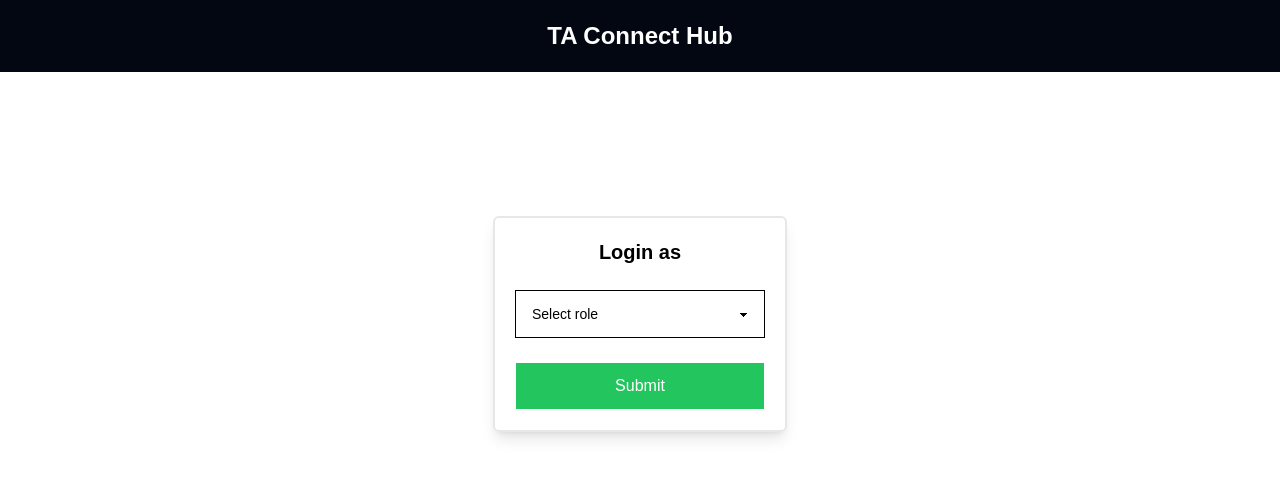
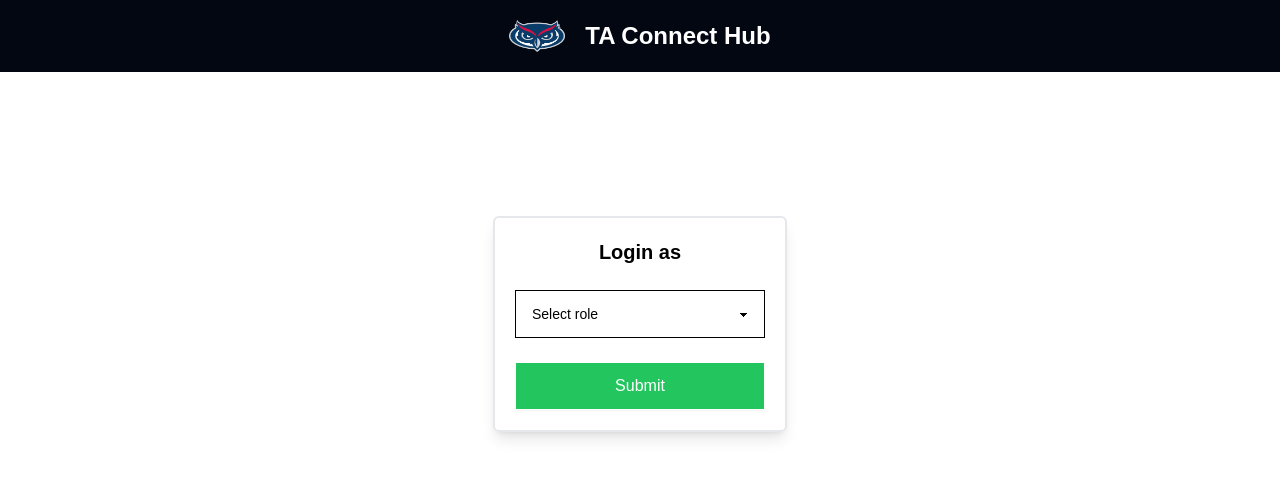
Before and after one commit to vasasowjanya/TAConnectHubFrontEnd, a React (Vite) app: page / in a window 1280 px wide. Shown: the top 478 px of the page. Built offline with nearby package versions, Linux system fonts and the light colour scheme.

Commit message:
navbar adjusted

```diff
--- a/src/app/components/BaseNavbar.tsx
+++ b/src/app/components/BaseNavbar.tsx
@@ -1,9 +1,10 @@
+import logo from "../../assets/logo.png";
+
 const BaseNavbar = () => {
   return (
-    <div>
-      <h1 className="bg-gray-950 text-white text-2xl font-semibold text-center py-5">
-        TA Connect Hub
-      </h1>
+    <div className="py-5 bg-gray-950 flex items-center justify-center gap-5">
+      <img className="w-14 object-cover" src={logo} alt="logo" />
+      <h1 className="text-white text-2xl font-semibold">TA Connect Hub</h1>
     </div>
   );
 };
```
Also changed, not shown: src/assets/logo.png (added).
